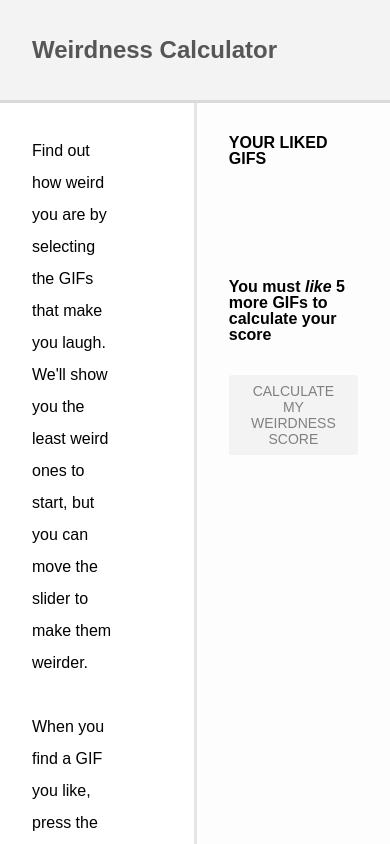
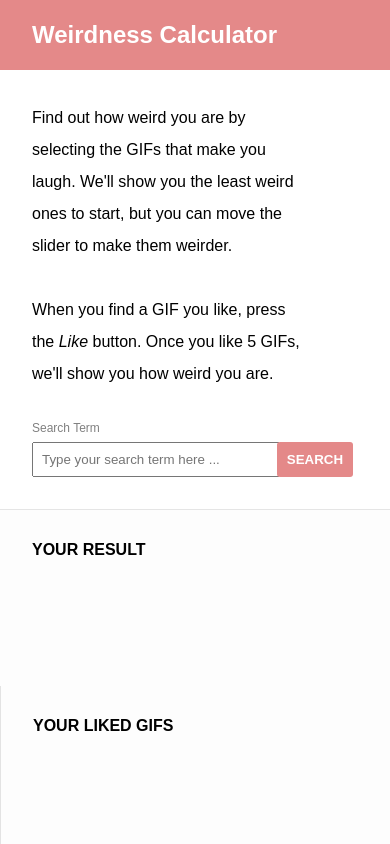
Before and after one commit to jasminetealady/politech-challenge, a React (Create React App) app: page / in a window 390 px wide. Shown: the top 844 px of the page. Built offline with nearby package versions, Linux system fonts and the light colour scheme.

Commit message:
added wrapper divs to components, imported thumbs up icon, made mobile responsive, styling updates

```diff
--- a/src/components/Favorites.js
+++ b/src/components/Favorites.js
@@ -24,11 +24,13 @@ class Favorites extends Component {
 
 		return (
 			<div className="Favorites">
-				<h2>Your Liked GIFs</h2>
-				<div className="GIFs">{gifs.map(x => x)}</div>
-				<div className="Calculate">
-					{gifsLeftText}
-					<button>Calculate My Weirdness Score</button>
+				<div className="Favorites-Wrapper">
+					<h2>Your Liked GIFs</h2>
+					<div className="GIFs">{gifs.map(x => x)}</div>
+					<div className="Calculate">
+						{gifsLeftText}
+						<button>Calculate My Weirdness Score</button>
+					</div>
 				</div>
 			</div>
 		);
--- a/src/components/Results.js
+++ b/src/components/Results.js
@@ -3,6 +3,8 @@ import GIF from './GIF.js';
 import { connect } from 'react-redux';
 import { withRouter } from 'react-router-dom';
 import { addLikedGif } from '../actions/userDataActions.js';
+import { FontAwesomeIcon } from '@fortawesome/react-fontawesome';
+import { faThumbsUp } from '@fortawesome/free-solid-svg-icons';
 
 class Results extends Component {
 	state = {
@@ -33,11 +35,14 @@ class Results extends Component {
 		let loading = this.props.userData.loading;
 		return (
 			<div className="Results">
+				<div className="Results-Wrapper">
 					<h2>Your Result</h2>
 					<GIF name={name} url={url} loading={loading} />
 					{url && (
 						<div className="Results-Button-Wrapper">
-						<button onClick={this.handleClick}>Like</button>
+							<button onClick={this.handleClick}>
+								<FontAwesomeIcon icon={faThumbsUp} />
+							</button>
 						</div>
 					)}
 					{url && (
@@ -59,6 +64,7 @@ class Results extends Component {
 						</p>
 					)}
 				</div>
+			</div>
 		);
 	}
 }
--- a/src/css/App.scss
+++ b/src/css/App.scss
@@ -1,4 +1,8 @@
 @import './reset.css';
+
+$maingray: #f3f3f3;
+$lightgray: #fdfdfd;
+$coral: #e48989;
 
 body {
 	font-family: 'Avenir', sans-serif;
@@ -22,19 +26,19 @@ i {
 	font-style: italic;
 }
 
-$maingray: #f3f3f3;
-$lightgray: #fdfdfd;
+button {
+	outline: none;
+}
 
 .App-header {
 	width: 100%;
-	height: 100px;
-	background-color: $maingray;
+	height: 70px;
+	background-color: $coral;
 	display: flex;
 	align-items: center;
-	color: #585555;
+	color: #fff;
 	font-size: 24px;
 	font-weight: bold;
-	border-bottom: solid 3px rgba(0, 0, 0, 0.1);
 
 	h1 {
 		padding-left: 2rem;
@@ -47,17 +51,16 @@ $lightgray: #fdfdfd;
 }
 
 .Search-Wrapper,
-.Favorites,
-.Results {
+.Results-Wrapper,
+.Favorites-Wrapper {
 	padding: 2rem;
 }
 
 .Search {
 	width: 60%;
-	border-right: solid 3px rgba(0, 0, 0, 0.1);
 
 	.Search-Wrapper {
-		border-bottom: solid 3px rgba(0, 0, 0, 0.1);
+		border-bottom: solid 1px rgba(0, 0, 0, 0.1);
 		display: flex;
 		justify-content: space-between;
 		flex-direction: column;
@@ -78,6 +81,8 @@ $lightgray: #fdfdfd;
 
 			form {
 				width: 50%;
+				display: flex;
+				align-items: center;
 			}
 
 			input {
@@ -88,11 +93,13 @@ $lightgray: #fdfdfd;
 			button {
 				padding: 0.6rem;
 				border: none;
-				background-color: grey;
+				background-color: $coral;
 				text-transform: uppercase;
 				color: #fff;
 				border-radius: 3px;
 				font-weight: bold;
+				position: relative;
+				right: 3px;
 			}
 
 			span {
@@ -120,8 +127,13 @@ $lightgray: #fdfdfd;
 		border: none;
 		padding: 0.5rem;
 		color: #fff;
-		background: grey;
+		background: $coral;
 		border-radius: 3px;
+		width: 100px;
+
+		svg {
+			font-size: 16px;
+		}
 	}
 
 	.Max-GIFs-Error {
@@ -190,29 +202,42 @@ $lightgray: #fdfdfd;
 }
 
 .Favorites {
-	height: 100vh;
+	min-height: calc(100vh - 70px - 4rem);
 	width: 40%;
 	background-color: $lightgray;
+	border-left: solid 1px rgba(0, 0, 0, 0.1);
 
 	.GIFs {
 		width: 100%;
 		display: grid;
 		grid-template-columns: 1fr 1fr;
-		grid-row-gap: 1rem;
+		grid-row-gap: 2rem;
+		grid-column-gap: 1rem;
 		margin-top: 2rem;
+
+		img {
+			object-fit: contain;
+			// width: 100%;
+			height: 200px;
+			width: 200px;
+		}
 	}
 
 	.GIF {
 		display: flex;
 		flex-direction: column;
 		align-items: center;
+		justify-content: space-between;
 		width: 100%;
-		padding: 1rem 0;
+		border: solid 1px rgba(0, 0, 0, 0.1);
+		border-radius: 5px;
+		box-shadow: 3px 3px 16px 0px #e4dddd;
+		padding: 0.5rem 0;
 
 		.GIF-Name {
 			color: grey;
 			font-weight: bold;
-			margin-bottom: 2rem;
+			margin-bottom: 1rem;
 			font-size: 14px;
 		}
 	}
@@ -239,3 +264,25 @@ $lightgray: #fdfdfd;
 		}
 	}
 }
+
+@media only screen and (max-width: 950px) {
+	.Main {
+		flex-direction: column;
+	}
+
+	.Search,
+	.Results,
+	.Favorites {
+		width: 100%;
+	}
+
+	.Search {
+		.Search-Wrapper {
+			.Search-Input {
+				form {
+					width: 100%;
+				}
+			}
+		}
+	}
+}
```
Lines whose indentation alone changed are shown as unchanged.
